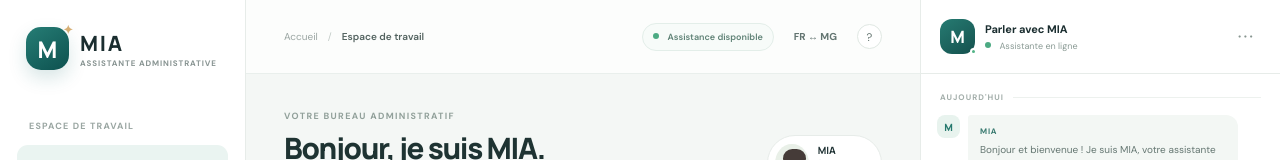
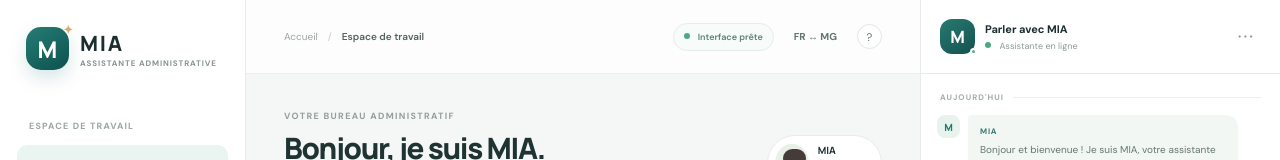
Before and after one commit to philocours-ia/MIA, a Next.js app: page / in a window 1280 px wide. Shown: the top 160 px of the page. Built offline with nearby package versions, Linux system fonts and the light colour scheme.

Commit message:
Clarifier le statut de prévisualisation de MIA

```diff
--- a/app/page.tsx
+++ b/app/page.tsx
@@ -125,7 +125,7 @@ export default function Home() {
         <header className="topbar">
           <div className="breadcrumb"><span>Accueil</span><b>/</b><strong>{navigation.find((n) => n.id === activeSection)?.label}</strong></div>
           <div className="topbar-right">
-            <span className="status-pill"><i /> Assistance disponible</span>
+            <span className="status-pill"><i /> Interface prête</span>
             <button className="language-toggle" type="button" onClick={() => setLanguage(language === "FR" ? "MG" : "FR")} aria-label="Changer la langue">
               {language === "FR" ? "FR  ↔  MG" : "MG  ↔  FR"}
             </button>
```
